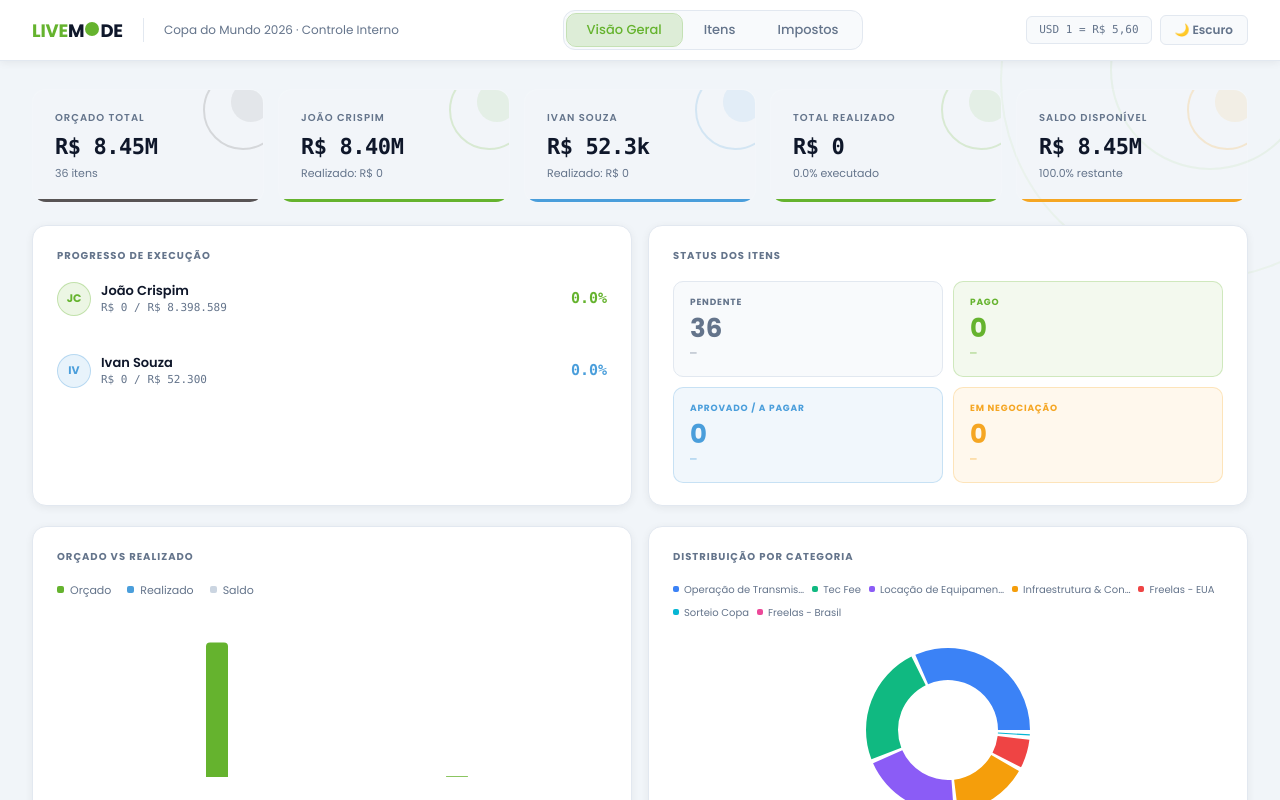
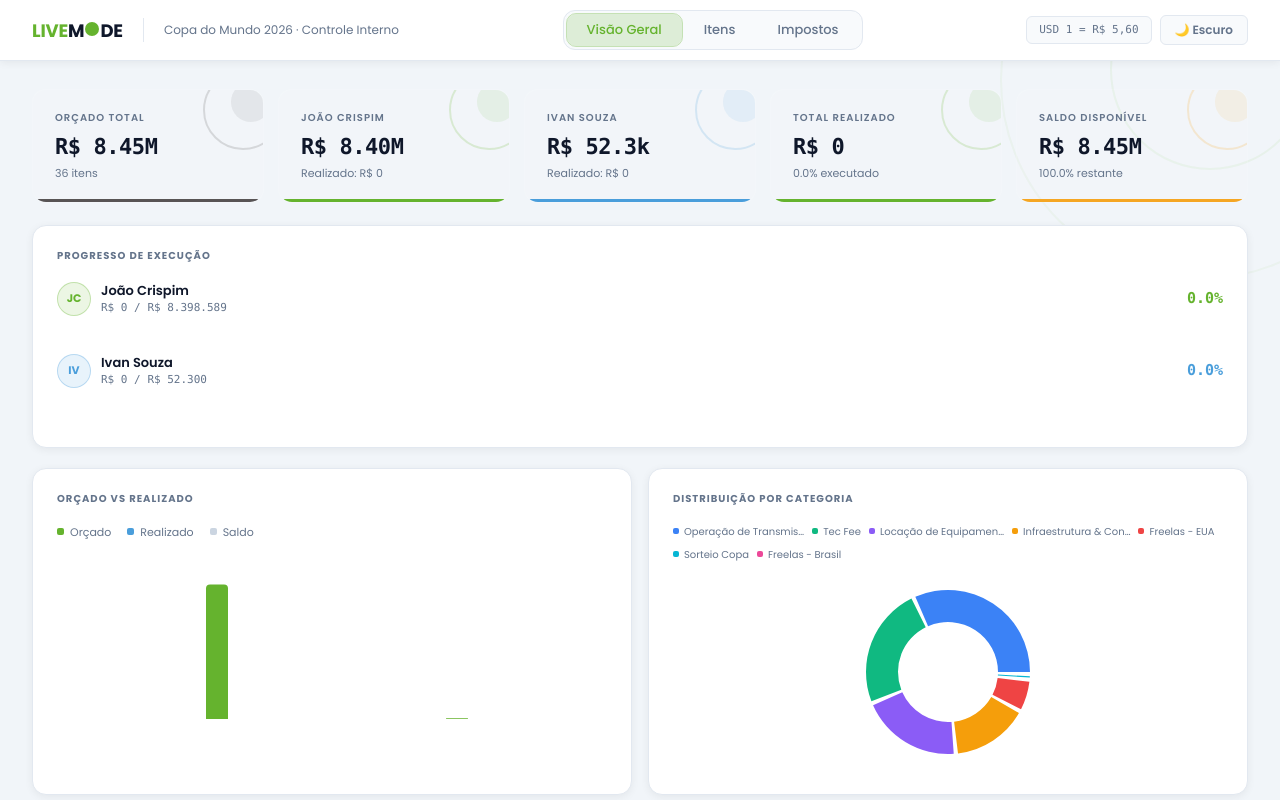
Before and after one commit to FellipePardal/CopaDoMundo2026, a React (Vite) app: page / in a window 1280 px wide. Shown: the top 800 px of the page. Built offline with nearby package versions, Linux system fonts and the light colour scheme.

Commit message:
Update App.jsx

```diff
--- a/src/App.jsx
+++ b/src/App.jsx
@@ -43,9 +43,7 @@ const CircleAsset = ({ size = 120, color = '#65B32E', opacity = 0.06, style = {}
   <div style={{
     width: size, height: size, borderRadius: '50%',
     border: `2px solid ${color}`,
-    opacity,
-    position: 'absolute',
-    pointerEvents: 'none',
+    opacity, position: 'absolute', pointerEvents: 'none',
     ...style,
   }} />
 )
@@ -67,26 +65,19 @@ export default function App() {
     { id: 'impostos', label: 'Impostos' },
   ]
 
-  const statusCards = [
-    { key: '',                    label: 'Pendente',           color: 'var(--muted)',  bg: 'var(--surface2)', border: 'var(--border)'  },
-    { key: 'Pago',                label: 'Pago',               color: '#65B32E', bg: 'rgba(101,179,46,0.08)',  border: 'rgba(101,179,46,0.25)'  },
-    { key: 'Aprovado / a pagar',  label: 'Aprovado / a pagar', color: '#4A9EDB', bg: 'rgba(74,158,219,0.08)',  border: 'rgba(74,158,219,0.25)'  },
-    { key: 'Em negociação',       label: 'Em negociação',      color: '#F5A623', bg: 'rgba(245,166,35,0.08)',  border: 'rgba(245,166,35,0.25)'  },
-  ]
-
   const isDark = theme === 'dark'
 
   return (
     <div style={{ minHeight: '100vh', background: 'var(--bg)', position: 'relative', overflow: 'hidden' }}>
 
-      <CircleAsset size={400} color="#65B32E" opacity={isDark ? 0.04 : 0.06} style={{ top: -120, right: -120 }} />
-      <CircleAsset size={200} color="#65B32E" opacity={isDark ? 0.06 : 0.08} style={{ top: -30, right: -30 }} />
-      <CircleAsset size={600} color="#65B32E" opacity={isDark ? 0.025 : 0.04} style={{ bottom: -200, left: -200 }} />
+      <CircleAsset size={400} color="#65B32E" opacity={isDark ? 0.04 : 0.05} style={{ top: -120, right: -120 }} />
+      <CircleAsset size={200} color="#65B32E" opacity={isDark ? 0.06 : 0.07} style={{ top: -30, right: -30 }} />
+      <CircleAsset size={600} color="#65B32E" opacity={isDark ? 0.025 : 0.03} style={{ bottom: -200, left: -200 }} />
 
       {/* TOPBAR */}
       <div style={{
         background: isDark ? 'rgba(0,0,0,0.30)' : 'var(--surface)',
-        borderBottom: `1px solid var(--border)`,
+        borderBottom: '1px solid var(--border)',
         backdropFilter: isDark ? 'blur(10px)' : 'none',
         boxShadow: isDark ? 'none' : 'var(--shadow-sm)',
         position: 'sticky', top: 0, zIndex: 100,
@@ -136,7 +127,7 @@ export default function App() {
             ))}
           </div>
 
-          {/* Direita: cotação + toggle tema */}
+          {/* Direita */}
           <div style={{ display: 'flex', alignItems: 'center', gap: 8 }}>
             <div style={{
               fontSize: 11, fontWeight: 500, color: 'var(--muted)',
@@ -165,6 +156,7 @@ export default function App() {
         {/* VISÃO GERAL */}
         {activeTab === 'overview' && (
           <>
+            {/* KPIs */}
             <div style={{ display: 'grid', gridTemplateColumns: 'repeat(5, minmax(0,1fr))', gap: 14, marginBottom: 22 }}>
               <KpiCard label="Orçado Total"     value={fmtM(grand.orcado)}
                 sub={`${items.length} itens`} accent="#585455" />
@@ -179,8 +171,8 @@ export default function App() {
                 accent={grand.saldo < 0 ? '#E05252' : '#F5A623'} />
             </div>
 
-            <div style={{ display: 'grid', gridTemplateColumns: '1fr 1fr', gap: 16, marginBottom: 20 }}>
-              <Card>
+            {/* Progresso — largura total, sem status */}
+            <Card style={{ marginBottom: 20 }}>
               <CardTitle>Progresso de Execução</CardTitle>
               {Object.entries(totals).map(([resp, t]) => (
                 <ProgressBar key={resp} label={resp}
@@ -190,37 +182,8 @@ export default function App() {
                 />
               ))}
             </Card>
-              <Card>
-                <CardTitle>Status dos Itens</CardTitle>
-                <div style={{ display: 'grid', gridTemplateColumns: '1fr 1fr', gap: 10 }}>
-                  {statusCards.map(s => {
-                    const count = s.key === ''
-                      ? items.filter(i => !i.status).length
-                      : (byStatus[s.key]?.n || 0)
-                    const val = byStatus[s.key]?.val || 0
-                    return (
-                      <div key={s.key} style={{
-                        padding: '14px 16px', borderRadius: 'var(--radius-md)',
-                        background: s.bg, border: `1px solid ${s.border}`,
-                      }}>
-                        <div style={{ fontSize: 9, fontWeight: 700, textTransform: 'uppercase',
-                          letterSpacing: '0.09em', color: s.color, marginBottom: 6 }}>
-                          {s.label}
-                        </div>
-                        <div style={{ fontSize: 26, fontWeight: 700, color: s.color, lineHeight: 1 }}>
-                          {count}
-                        </div>
-                        <div style={{ fontSize: 11, color: s.color, opacity: 0.8,
-                          marginTop: 4, fontFamily: 'var(--mono)' }}>
-                          {val > 0 ? fmtM(val) : '—'}
-                        </div>
-                      </div>
-                    )
-                  })}
-                </div>
-              </Card>
-            </div>
 
+            {/* Gráficos */}
             <div style={{ display: 'grid', gridTemplateColumns: '1fr 1fr', gap: 16, marginBottom: 20 }}>
               <Card>
                 <CardTitle>Orçado vs Realizado</CardTitle>
@@ -244,6 +207,7 @@ export default function App() {
               </Card>
             </div>
 
+            {/* Resumo por categoria */}
             <Card>
               <CardTitle>Resumo por Categoria</CardTitle>
               <div style={{ overflowX: 'auto' }}>
```
Lines whose indentation alone changed are shown as unchanged.
